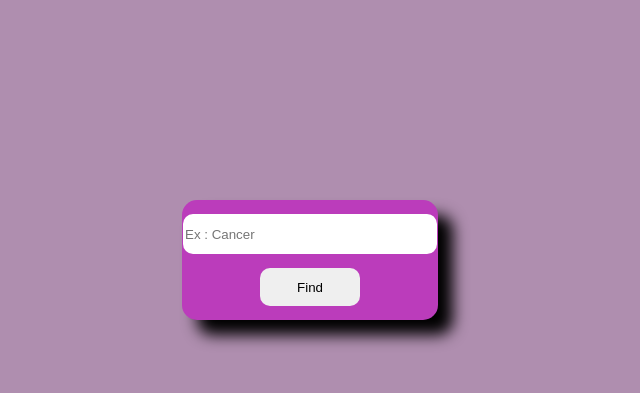
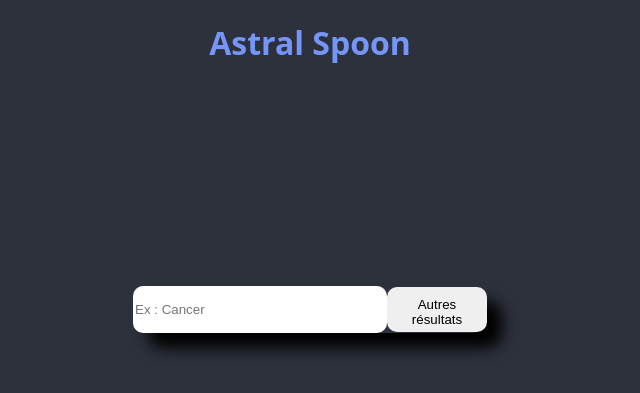
Before and after one commit to dorian-palace/Autocompletion, a PHP site: page / in a window 1280 px wide. Shown: the top 393 px of the page, without its empty margins (330-970 px from the left). Run offline with PHP 8.4, Linux system fonts and the light colour scheme.

Commit message:
auto-completion finit

```diff
--- a/index.php
+++ b/index.php
@@ -30,16 +30,18 @@ $select = new Select();
 
 <body>
 
+    <h1>Astral Spoon</h1>
+
     <div class="form-container">
         <form class="form" method="GET" action="recherche.php/?search=">
             <input name="search" id="search" type="text" class="input" placeholder="Ex : Cancer" />
             <!-- <input type="submit" id="submit" name="submit" class="submit"> -->
-            <button type="submit" value="submit">Find</button>
+            <button type="submit" value="submit">Autres résultats</button>
         </form>
 
     </div>
     <div class="results-container">
-       <ul class=" results-list" id="list">
+        <ul class=" results-list" id="list">
 
         </ul>
     </div>
--- a/search.js
+++ b/search.js
@@ -12,6 +12,7 @@ document.addEventListener("DOMContentLoaded", (event) => {
 
         //prend la valeur de ce qui est tapé dans la barre de recherche
         let value = e.target.value
+        // console.log(value)
 
         // check si la valeur entré est supérieur a 0
         if (value && value.trim().length > 0) {
@@ -34,6 +35,7 @@ document.addEventListener("DOMContentLoaded", (event) => {
                     // console.log(data)
                     res.innerHTML = "";
                     let strStart = data.startResult;
+                    // console.log(strStart)
                     let strAll = data.allResult;
                     // console.log(strAll)
                     // console.table(strStart)
--- a/style/search.css
+++ b/style/search.css
@@ -1,82 +1,115 @@
-body{
+body {
   display: flex;
   justify-content: center;
   align-items: center;
   flex-direction: column;
-    background: rgb(175, 142, 175);
-    font-family: verdana;
+  color:rgb(118, 149, 248);
+  /* background: #1d1279; */
+  background: #2d313c;
+  /* height: 100vh; */
+  /* background-image: url(../image/background.jpeg); */
+  /* background-repeat:repeat; */
+  /* background-size:auto; */
+  background-position: 100%;
+  font-family: 'Open Sans',arial,sans-serif;
   padding: 0;
   margin: 0;
 }
 
-.form-container{
+h1{
+    text-align: center;
+
+
+}
+
+p{
+    font-size: 1em;
+    line-height: 2em;
+}
+
+.form-container {
   display: flex;
   justify-content: center;
   align-items: center;
   margin-top: calc(50vh - 200px);
 }
 
-.form-container input[type="text"]{
+.form-container input[type="text"] {
   width: 250px;
-    height: 38px;
+  height: 45px;
   outline: none;
   border-radius: 10px;
   border: none;
 }
 
-.form-container input[type="text"]:focus{
+.form-container input[type="text"]:focus {
   outline: none;
 }
 
-.form-container button[type="submit"]{
+.form-container button[type="submit"] {
   width: 100px;
-    height: 38px;
+  height: 45px;
   outline: none;
   padding: 10px;
   border-radius: 10px;
   border: none;
 }
 
-.form-container button[type="submit"]:focus{
+.form-container button[type="submit"]:focus {
   outline: none;
 }
 
-form.form{
-    background: rgb(187, 60, 187);
+form.form {
+  /* background: rgb(60, 90, 187);
+  background-position:center; */
   border-radius: 15px;
   display: flex;
-    flex-direction: column;
+  justify-content: center;
+  /* flex-direction: column; */
   align-items: center;
   justify-content: space-evenly;
-    height: 15vh;
-    width: 20vw;
+  /* height: 15%; */
+  /* width: 20vw; */
   box-shadow: 15px 15px 15px black;
 }
 
-.results-list{
-    background: rgb(231, 199, 231);
+.results-list {
+  /* background: rgb(74, 102, 194); */
   width: 20vw;
   position: relative;
   top: 20px;
   border-radius: 15px;
 }
 
-a{
+a {
   text-decoration: none;
-    color: black;
+  color:rgb(118, 149, 248);
+  /* color: rgb(190, 152, 152); */
 }
 
-a:hover{
-    color: rgb(43, 0, 43);
-}
+/* a:hover {
+  color:rgb(147, 152, 170);  ;
+} */
 
-ul{
+ul {
   margin: 0;
   padding: 0;
 }
 
-li{
+li {
   list-style: none;
   margin: 0;
   padding: 0;
 }
+
+/* .description{
+    color:pink;
+} */
+
+.img_result{
+    display: flex;
+    justify-content: center;
+    /* width='400px' style='margin-left: calc(50vw - 200px);' */
+    width: 400px;
+
+}
--- a/traitement.php
+++ b/traitement.php
@@ -1,3 +1,4 @@
+
 <?php
 // require_once('setting/db.php');
 require_once('Select.php');
```
Also changed, not shown: element.php (+24 -9 lines), recherche.php (+16 -0 lines), image/background.jpeg (added). Lines whose indentation alone changed are shown as unchanged.
